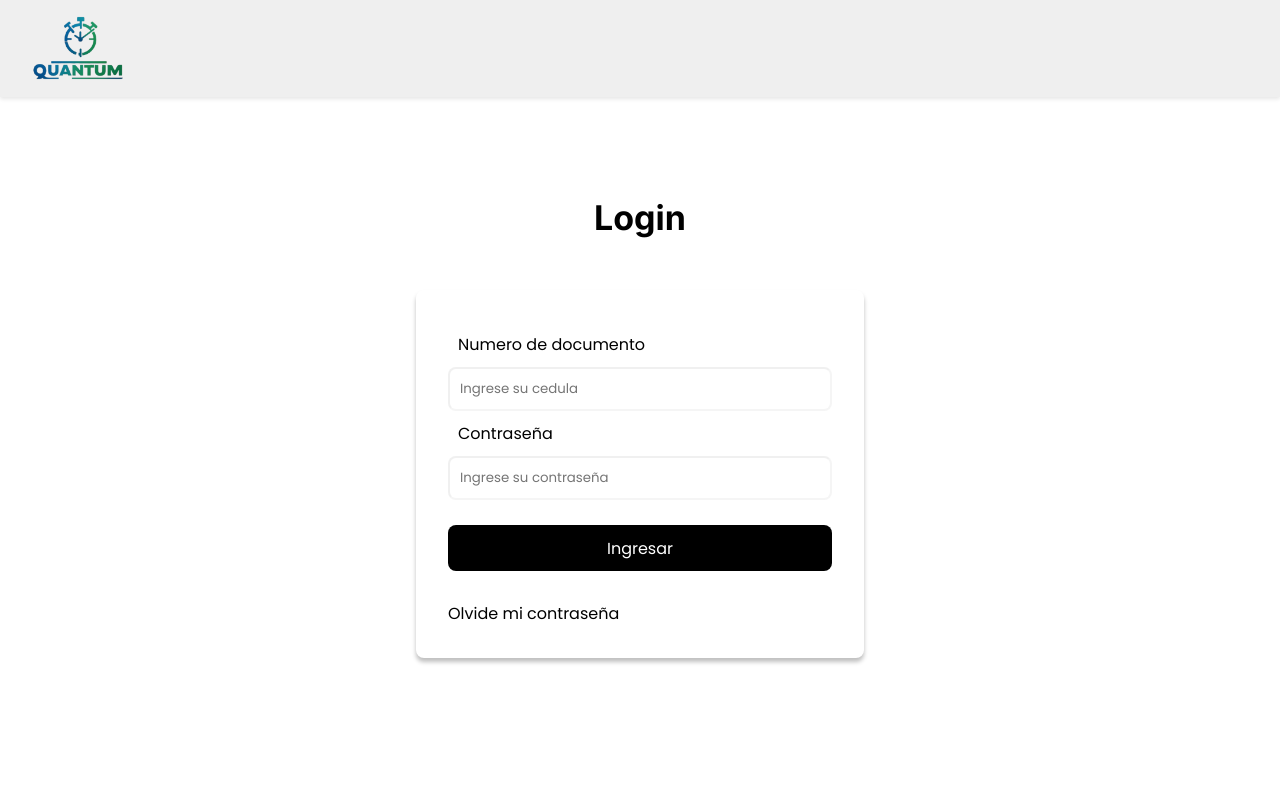
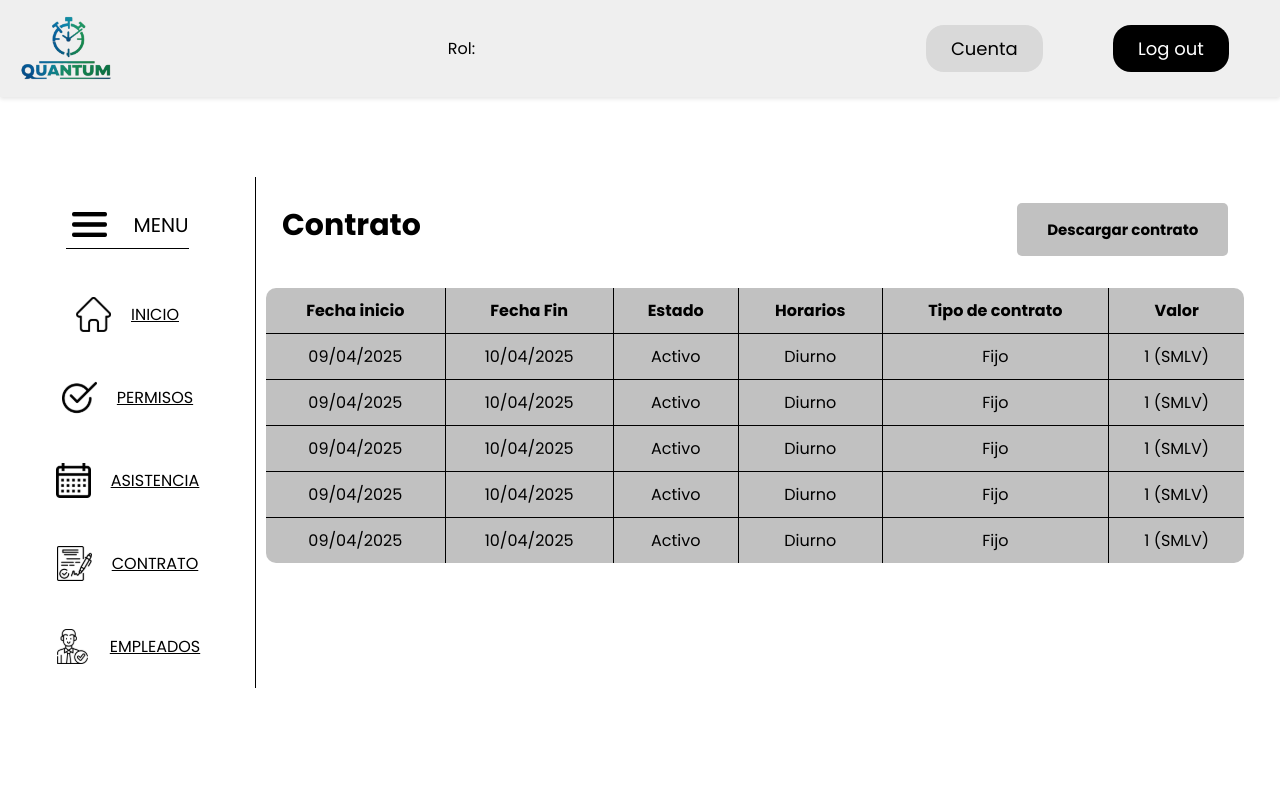
Before and after one commit to T0rricelly/mookup_quantum, a React (Vite) app: page /contrat in a window 1280 px wide. Shown: the top 800 px of the page. Built offline with nearby package versions, Linux system fonts and the light colour scheme.

Commit message:
se agrego la vista contrato

```diff
--- a/src/components/components_home/menu.jsx
+++ b/src/components/components_home/menu.jsx
@@ -33,7 +33,7 @@ export const Menu = () => {
       </li>
       <li className='text_menu'>
         <img src={Contra} alt="Hoja" />
-        <a href="/contrato">
+        <a href="/contrat">
           <span>CONTRATO</span>
         </a>
 
--- a/src/components/components_home/table_employe.jsx
+++ b/src/components/components_home/table_employe.jsx
@@ -9,35 +9,84 @@ const Table_Employe = () => {
     <>
       <HeaderHome />
       <div className="container_table_employe">
-        <Menu />
-        <div className="container_main">
-          <div className="container_contrat">
-            <h2 className="contract">CONTRATO</h2>
-            <button className="download_contrat">Descargar Contrato</button>
-          </div>
+        <aside className="MENU">
+          <Menu />
+        </aside>
+        <div className="CONTENIDO">
 
-          <div className="main-content">
-            <div className="grid-table">
-              <div className="grid-header">
-                <div className="grid-cell">Fecha Inicio</div>
-                <div className="grid-cell">Fecha Fin</div>
-                <div className="grid-cell">Estado</div>
-                <div className="grid-cell">Horario</div>
-                <div className="grid-cell">Tipo de Contrato</div>
-              </div>
+          <section className="cont_permisos">
+            <nav className="tiempo">
+              <h1 className="titulo_ini">Contrato</h1>
+              <article>
+                <button className="btn_nuevo">
+                  Descargar contrato
+                </button>
+              </article>
+            </nav>
 
-              {[...Array(7)].map((_, index) => (
-                <div className="grid-row" key={index}>
-                  <div className="grid-cell"></div>
-                  <div className="grid-cell"></div>
-                  <div className="grid-cell"></div>
-                  <div className="grid-cell"></div>
-                  <div className="grid-cell"></div>
-                </div>
-              ))}
-            </div>
-          </div>
+            <section className="tabla_container">
+              <table className="tabla">
+                <thead>
+                  <tr>
+                    <th>Fecha inicio</th>
+                    <th>Fecha Fin</th>
+                    <th>Estado</th>
+                    <th>Horarios</th>
+                    <th>Tipo de contrato</th>
+                    <th>Valor</th>
+                  </tr>
+                </thead>
+
+                <tbody>
+                  <tr>
+                    <td> 09/04/2025</td>
+                    <td>10/04/2025</td>
+                    <td>Activo</td>
+                    <td>Diurno</td>
+                    <td>Fijo</td>
+                    <td>1 (SMLV)</td>
+                  </tr>
+                  <tr>
+                    <td> 09/04/2025</td>
+                    <td>10/04/2025</td>
+                    <td>Activo</td>
+                    <td>Diurno</td>
+                    <td>Fijo</td>
+                    <td>1 (SMLV)</td>
+                  </tr>
+                  <tr>
+                    <td> 09/04/2025</td>
+                    <td>10/04/2025</td>
+                    <td>Activo</td>
+                    <td>Diurno</td>
+                    <td>Fijo</td>
+                    <td>1 (SMLV)</td>
+                  </tr>
+                  <tr>
+                    <td> 09/04/2025</td>
+                    <td>10/04/2025</td>
+                    <td>Activo</td>
+                    <td>Diurno</td>
+                    <td>Fijo</td>
+                    <td>1 (SMLV)</td>
+                  </tr>
+                  <tr>
+                    <td> 09/04/2025</td>
+                    <td>10/04/2025</td>
+                    <td>Activo</td>
+                    <td>Diurno</td>
+                    <td>Fijo</td>
+                    <td>1 (SMLV)</td>
+                  </tr>
+
+
+                </tbody>
+              </table>
+            </section>
+          </section>
         </div>
+
+
       </div>
       <Footer />
     </>
--- a/src/main.jsx
+++ b/src/main.jsx
@@ -11,6 +11,7 @@ import Calendarp from './components/components_calendar/Calendarp';
 import { Formulario } from './components/components_home/formulario';
 import Cont_permisos from './components/components_permisos/cont_permisos';
 import Employe from './components/Components_employe/Employe';
+import Table_Employe from './components/components_home/table_employe';
 createRoot(document.getElementById('root')).render(
   <StrictMode>
     <BrowserRouter>
@@ -25,6 +26,7 @@ createRoot(document.getElementById('root')).render(
         <Route path="/permisos" element={<Cont_permisos/>} />
         <Route path="/assistance" element={<Calendarp/>} />
         <Route path="/employe" element={<Employe/>} />
+        <Route path="/contrat" element={<Table_Employe/>} />
       </Routes>
     </BrowserRouter>
   </StrictMode>
--- a/src/styles/styles_home/table_employe.css
+++ b/src/styles/styles_home/table_employe.css
@@ -11,6 +11,7 @@ html, body {
     flex: 1;
     display: flex;
     flex-direction: row;
+    padding: 80px 0 140px;
 }
 
 .container_main {
@@ -48,65 +49,3 @@ html, body {
     background-color: #e0e0e0;
     transition: all 0.3s ease;
 }
-
-
-
-.grid-table {
-    display: grid;
-    grid-template-columns: repeat(5, 1fr);
-    border: 1px solid #ccc;
-    background-color: #eaeaea;
-}
-
-.grid-header,
-.grid-row {
-    display: contents;
-}
-
-.grid-cell {
-    padding: 20px 12px;
-    min-height: 60px;
-    border-bottom: 1px solid #ccc;
-    border-right: 1px solid #ccc;
-    text-align: center;
-}
-
-.grid-header .grid-cell {
-    background-color: #d9d9d9;
-    font-weight: bold;
-}
-
-
-
-
-
-/* Responsive */
-@media (max-width: 768px) {
-    .sidebar {
-        display: none;
-    }
-
-    .main-content {
-        padding: 1rem;
-    }
-
-    .grid-table {
-        grid-template-columns: 1fr;
-    }
-
-    .grid-header,
-    .grid-row {
-        display: grid;
-        grid-template-columns: 1fr 1fr;
-    }
-
-    .grid-cell {
-        border: none;
-        padding: 8px;
-        background-color: #f9f9f9;
-    }
-
-    .grid-header .grid-cell {
-        background-color: #e0e0e0;
-    }
-}
```
